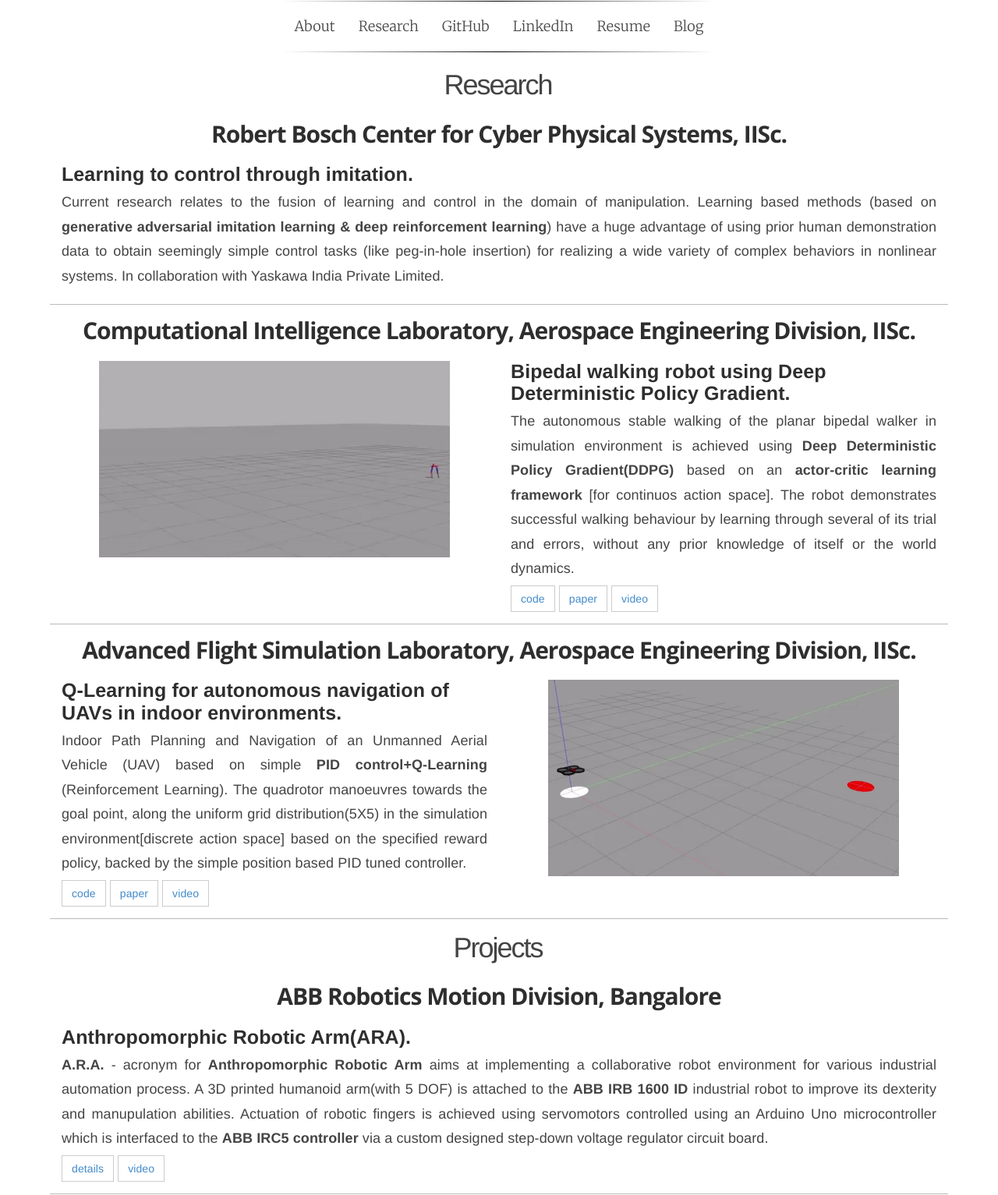
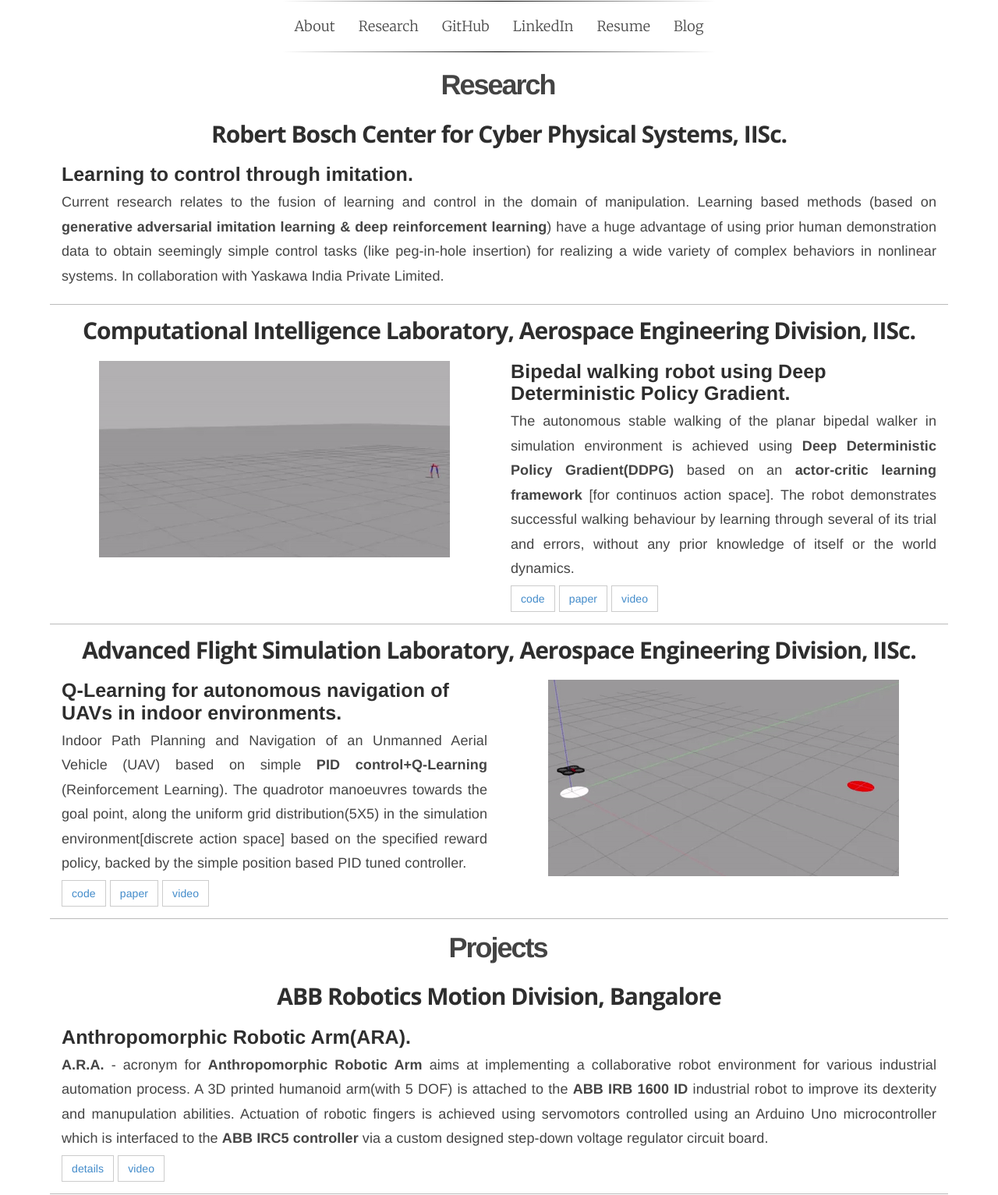
Before and after one commit to navuboy/navuboy.github.io, a Jekyll site: the page built from research.html, in a window 1280 px wide. Shown: the whole page at 78% size. Built offline with Jekyll 4.4.1, drawn with Linux system fonts in a browser that asks for light colours; some web fonts are replaced.

Commit message:
Updated research.md

```diff
--- a/_includes/research.md
+++ b/_includes/research.md
@@ -9,7 +9,7 @@
     <li>Rachael E. Tompa, Blake Wulfe, Michael P. Owen, and Mykel J. Kochenderfer. "Collision avoidance for unmanned aircraft using coordination tables" in Digital Avionics Systems Conference (DASC), 2016.</li>
 </ul> -->
 
-<h1 class="rsection">Research</h1>
+<h1 class="rsection"><b>Research</b></h1>
 
 <h2><b>Robert Bosch Center for Cyber Physical Systems, IISc.</b></h2>
 
@@ -70,7 +70,7 @@
 
 ---
 
-<h1 class="rsection">Projects</h1>
+<h1 class="rsection"><b>Projects</b></h1>
 
 <h2><b>ABB Robotics Motion Division, Bangalore</b></h2>
 
```
